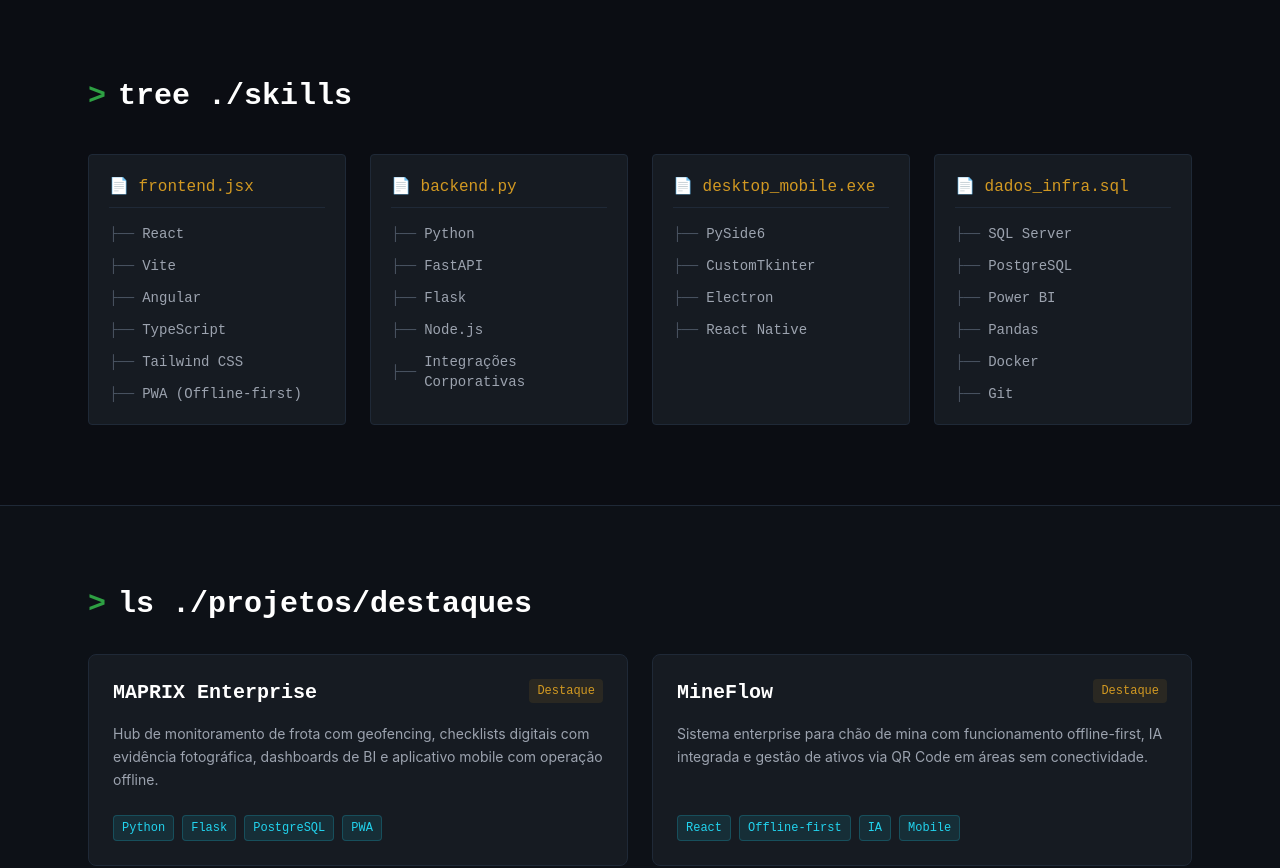
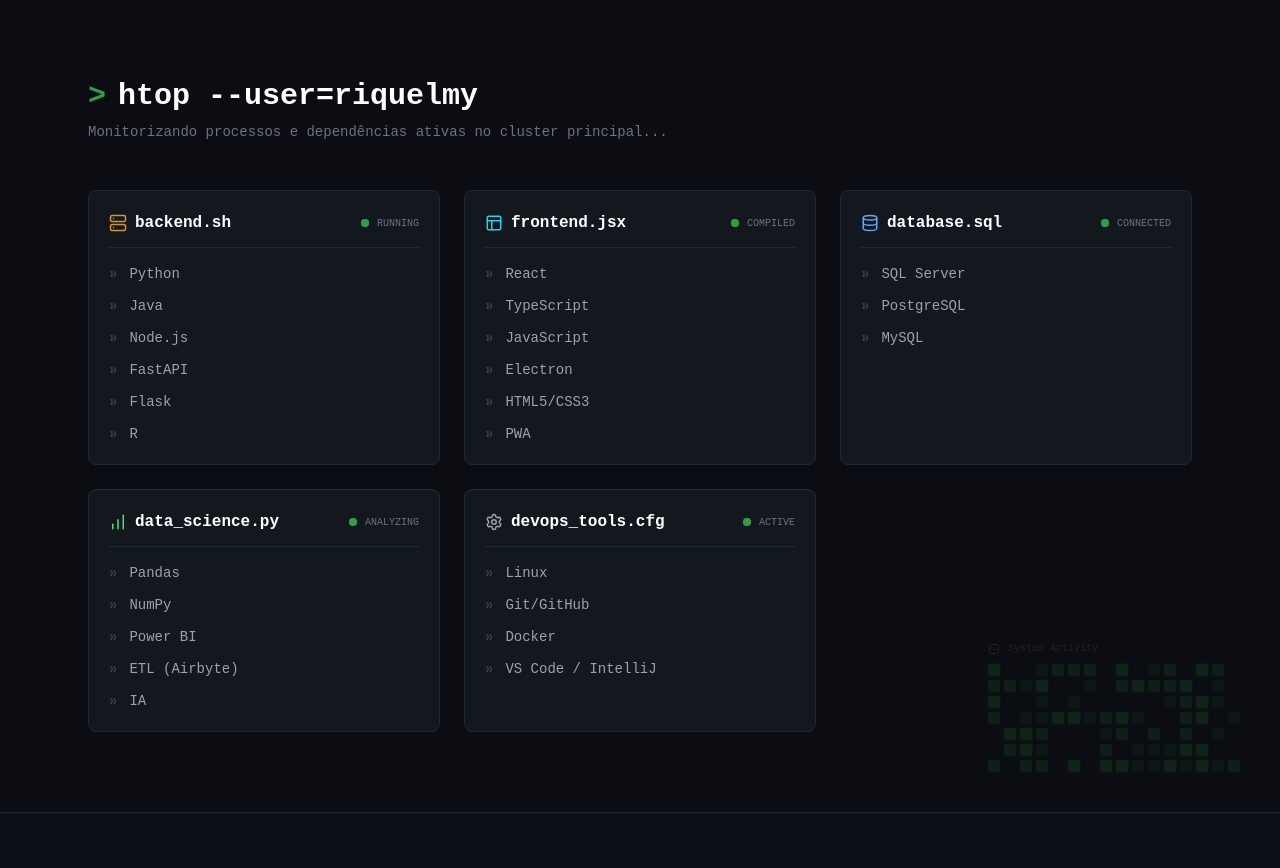
Before and after one commit to Sasagayo29/miyasawa-dev-portfolio, a React (Vite) app in the folder meu-portfolio/: page / in a window 1280 px wide. Shown: the part 1620-2488 px from the top of the page. Built offline with nearby package versions, Linux system fonts and the light colour scheme.

Commit message:
melhorias

```diff
--- a/meu-portfolio/src/components/Skills.jsx
+++ b/meu-portfolio/src/components/Skills.jsx
@@ -1,51 +1,133 @@
 import React from 'react';
+import { motion } from 'framer-motion';
+import { Database, Layout, Server, BarChart, Settings, TerminalSquare } from 'lucide-react';
 
 export default function Skills() {
+  // Mapeamento baseado no seu README.md do GitHub
   const skillGroups = [
     {
-      file: "frontend.jsx",
-      techs: ["React", "Vite", "Angular", "TypeScript", "Tailwind CSS", "PWA (Offline-first)"]
+      file: "backend.sh",
+      icon: <Server size={18} className="text-terminal-yellow" />,
+      status: "running",
+      techs: ["Python", "Java", "Node.js", "FastAPI", "Flask", "R"]
     },
     {
-      file: "backend.py",
-      techs: ["Python", "FastAPI", "Flask", "Node.js", "Integrações Corporativas"]
+      file: "frontend.jsx",
+      icon: <Layout size={18} className="text-cyan-400" />,
+      status: "compiled",
+      techs: ["React", "TypeScript", "JavaScript", "Electron", "HTML5/CSS3", "PWA"]
     },
     {
-      file: "desktop_mobile.exe",
-      techs: ["PySide6", "CustomTkinter", "Electron", "React Native"]
+      file: "database.sql",
+      icon: <Database size={18} className="text-blue-400" />,
+      status: "connected",
+      techs: ["SQL Server", "PostgreSQL", "MySQL"]
     },
     {
-      file: "dados_infra.sql",
-      techs: ["SQL Server", "PostgreSQL", "Power BI", "Pandas", "Docker", "Git"]
+      file: "data_science.py",
+      icon: <BarChart size={18} className="text-green-400" />,
+      status: "analyzing",
+      techs: ["Pandas", "NumPy", "Power BI", "ETL (Airbyte)", "IA"]
+    },
+    {
+      file: "devops_tools.cfg",
+      icon: <Settings size={18} className="text-gray-400" />,
+      status: "active",
+      techs: ["Linux", "Git/GitHub", "Docker", "VS Code / IntelliJ"]
     }
   ];
 
+  // Gerador de "Commits" falsos para o mini-gráfico de fundo
+  const generateMockCommits = () => {
+    return Array.from({ length: 112 }).map((_, i) => {
+      const intensity = Math.random();
+      let colorClass = "bg-gray-800/30";
+      if (intensity > 0.8) colorClass = "bg-terminal-green/80 shadow-[0_0_5px_rgba(46,160,67,0.5)]";
+      else if (intensity > 0.6) colorClass = "bg-terminal-green/60";
+      else if (intensity > 0.4) colorClass = "bg-terminal-green/30";
+
+      return <div key={i} className={`w-3 h-3 rounded-sm ${colorClass} transition-colors duration-1000 hover:bg-terminal-green cursor-crosshair`}></div>;
+    });
+  };
+
+  const containerVariants = {
+    hidden: { opacity: 0 },
+    show: {
+      opacity: 1,
+      transition: { staggerChildren: 0.1 }
+    }
+  };
+
+  const itemVariants = {
+    hidden: { opacity: 0, y: 20 },
+    show: { opacity: 1, y: 0 }
+  };
+
   return (
-    // Altere a tag <section> para ter o id="skills"
-    <section id="skills" className="py-20 bg-[#0a0d12]/60 text-gray-300 font-mono border-t border-gray-800">
-      <div className="max-w-6xl mx-auto px-6">
+    <section id="skills" className="py-20 bg-[#0a0d12]/60 text-gray-300 font-mono border-t border-gray-800 relative overflow-hidden">
 
-        <h2 className="text-2xl md:text-3xl text-white font-bold mb-10 flex items-center gap-3">
-          <span className="text-terminal-green">{">"}</span>
-          <span>tree ./skills</span>
-        </h2>
+      {/* Gráfico de Contribuição Decorativo (Estilo GitHub) */}
+      <div className="absolute right-10 bottom-10 opacity-20 pointer-events-none hidden lg:flex flex-col gap-1">
+        <div className="text-[10px] text-gray-500 mb-1 flex items-center gap-2"><TerminalSquare size={12}/> System Activity</div>
+        <div className="grid grid-cols-[repeat(16,minmax(0,1fr))] gap-1">
+          {generateMockCommits()}
+        </div>
+      </div>
 
-        <div className="grid grid-cols-1 md:grid-cols-2 lg:grid-cols-4 gap-6">
+      <div className="max-w-6xl mx-auto px-6 relative z-10">
+
+        <motion.div
+          initial={{ opacity: 0, x: -20 }} whileInView={{ opacity: 1, x: 0 }} viewport={{ once: true }}
+          className="mb-12"
+        >
+          <h2 className="text-2xl md:text-3xl text-white font-bold flex items-center gap-3">
+            <span className="text-terminal-green">{">"}</span>
+            <span>htop --user=riquelmy</span>
+          </h2>
+          <p className="text-gray-500 mt-2 text-sm">Monitorizando processos e dependências ativas no cluster principal...</p>
+        </motion.div>
+
+        <motion.div
+          variants={containerVariants}
+          initial="hidden"
+          whileInView="show"
+          viewport={{ once: true }}
+          className="grid grid-cols-1 md:grid-cols-2 lg:grid-cols-3 gap-6"
+        >
           {skillGroups.map((group, index) => (
-            <div key={index} className="bg-surface border border-gray-800 rounded p-5">
-              <h3 className="text-terminal-yellow mb-4 border-b border-gray-800 pb-2">
-                <span className="text-gray-500">📄</span> {group.file}
-              </h3>
+            <motion.div
+              key={index}
+              variants={itemVariants}
+              className="bg-surface/80 backdrop-blur-sm border border-gray-800 rounded-lg p-5 hover:border-gray-600 transition-colors group relative overflow-hidden"
+            >
+              {/* Efeito de scanline subtil ao passar o rato */}
+              <div className="absolute inset-0 bg-gradient-to-b from-transparent via-terminal-green/5 to-transparent opacity-0 group-hover:opacity-100 group-hover:animate-scanline pointer-events-none"></div>
+
+              <div className="flex justify-between items-center mb-4 border-b border-gray-800 pb-3">
+                <h3 className="flex items-center gap-2 text-white font-bold">
+                  {group.icon}
+                  {group.file}
+                </h3>
+                <div className="flex items-center gap-2">
+                  <span className="relative flex h-2 w-2">
+                    <span className="animate-ping absolute inline-flex h-full w-full rounded-full bg-terminal-green opacity-75"></span>
+                    <span className="relative inline-flex rounded-full h-2 w-2 bg-terminal-green"></span>
+                  </span>
+                  <span className="text-[10px] text-gray-500 uppercase">{group.status}</span>
+                </div>
+              </div>
+
               <ul className="space-y-3">
                 {group.techs.map((tech, idx) => (
-                  <li key={idx} className="flex items-center gap-2 text-sm text-gray-400">
-                    <span className="text-gray-600">├──</span> {tech}
+                  <li key={idx} className="flex items-center gap-3 text-sm text-gray-400 group-hover:text-gray-300 transition-colors">
+                    <span className="text-gray-700 font-bold">»</span>
+                    {tech}
                   </li>
                 ))}
               </ul>
-            </div>
+            </motion.div>
           ))}
-        </div>
+        </motion.div>
 
       </div>
     </section>
--- a/meu-portfolio/tailwind.config.js
+++ b/meu-portfolio/tailwind.config.js
@@ -20,6 +20,15 @@
           neon: '#238636',
           yellow: '#d29922', // Amarelo Kinross/Radix
         }
+      },
+      animation: {
+        'scanline': 'scanline 2s linear infinite',
+      },
+      keyframes: {
+        scanline: {
+          '0%': { transform: 'translateY(-100%)' },
+          '100%': { transform: 'translateY(100%)' },
+        }
       }
     },
   },
```
